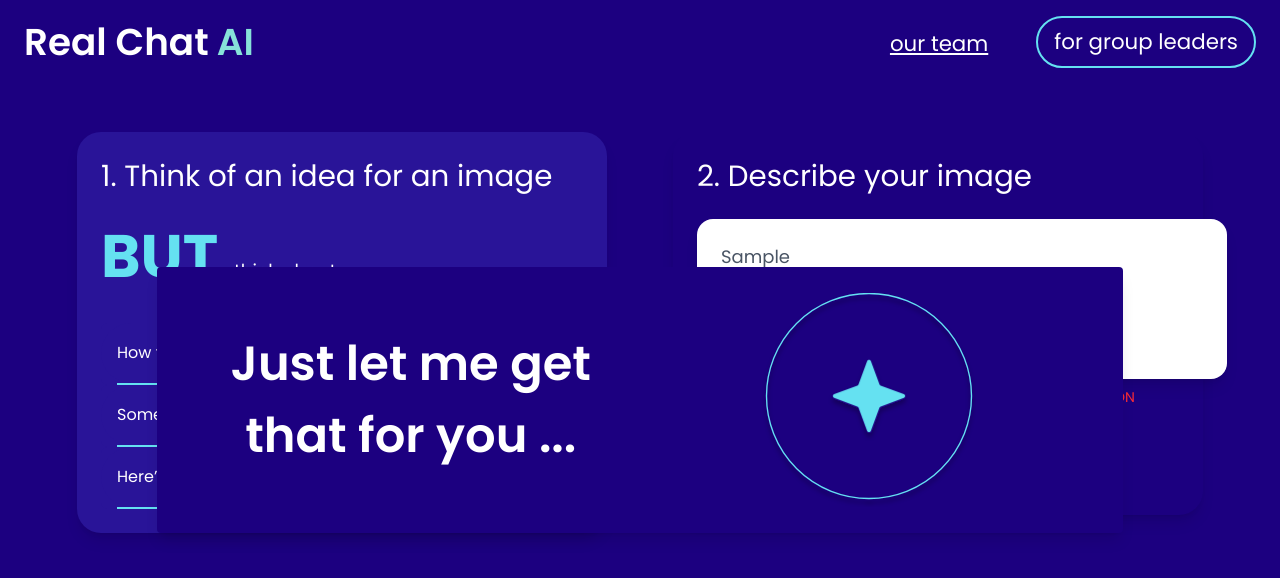
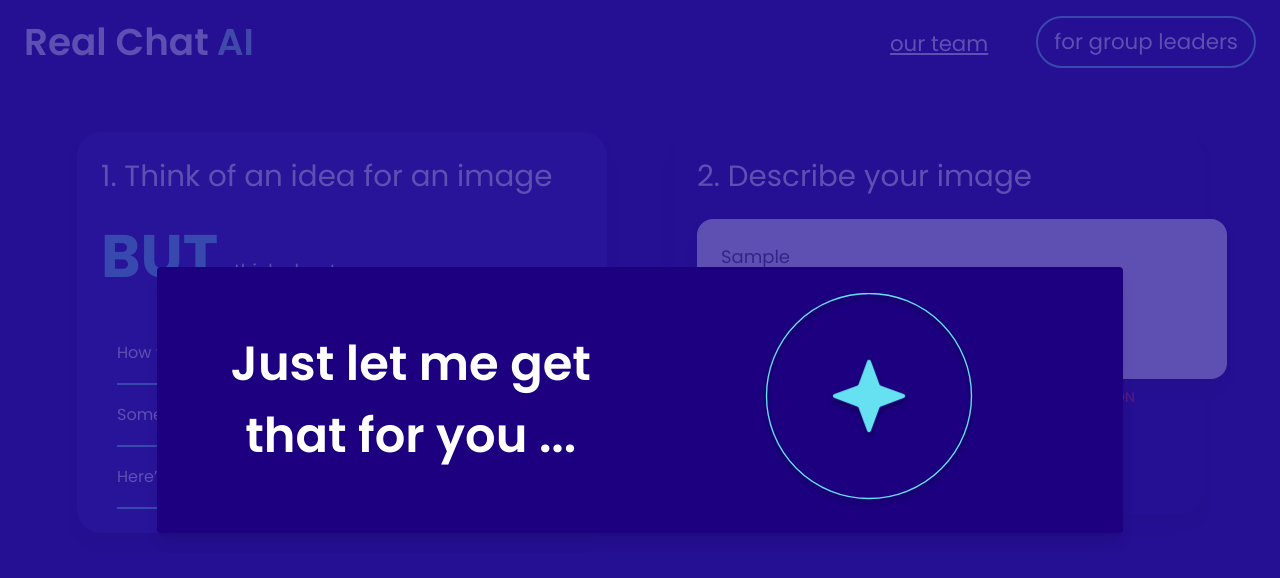
Before and after one commit to neontribe/think-ai, a Next.js app: page /process/query/image-generation in a window 1280 px wide. Both pictures are taken after typing "Sample" into the empty fields and a click on the button "Make Image". Shown: the top 578 px of the page. Built offline with nearby package versions, Linux system fonts and the light colour scheme; no server answers.

Commit message:
Fix style error and remuve duplicates

```diff
--- a/src/app/components/PromptInput.jsx
+++ b/src/app/components/PromptInput.jsx
@@ -3,7 +3,6 @@
 import { useState } from 'react';
 import RouteButton from './RouteButton';
 import {useGlobalState} from '@/app/contexts/GlobalStateProvider';
-import modal from "@/app/components/modal/Modal";
 
 export default function PromptInput({
   apiEndpoint,  // API route ('/api/summary', or 'api/image')
@@ -14,7 +13,6 @@ export default function PromptInput({
 }) {
   const { registerValue, modalVisible } = useGlobalState();
   const [prompt, setPrompt] = useState('');
-  const [promptSubmitted, setPromptSubmitted] = useState(false);
   const [errorMessage, setErrorMessage] = useState('');
 
   // Fixed models for text and image generation
--- a/src/app/components/modal/Modal.jsx
+++ b/src/app/components/modal/Modal.jsx
@@ -6,12 +6,11 @@ import {useGlobalState} from "@/app/contexts/GlobalStateProvider";
 import RouteButton from "@/app/components/RouteButton";
 
 const Modal = () => {
-  const {registerValue} = useGlobalState();
-  const {modalMessage} = useGlobalState();
+  const { registerValue, modalMessage } = useGlobalState();
 
   return modalMessage ?
     (<div className="fixed inset-0 flex items-center justify-center z-50">
-        <div className="absolute inset-0 bg-[#291 opacity-75"></div>
+        <div className="absolute inset-0 bg-[#291498] opacity-75"></div>
         <div className="relative bg-[#1C0080] rounded shadow-lg z-10 p-3 md:p-6 h-1/3 flex items-center">
           <TwoColLayout containerClass="flex-col-reverse" alignRows={true}>
             <div id="leftColumn" className="text-center">
@@ -35,7 +34,7 @@ const Modal = () => {
       </div>
     ) :
         (<div className="fixed inset-0 flex items-center justify-center z-50">
-            <div className="absolute inset-0 bg-[#291 opacity-75"></div>
+            <div className="absolute inset-0 bg-[#291498] opacity-75"></div>
             <div className="relative bg-[#1C0080] rounded shadow-lg z-10 p-3 md:p-6 h-1/3 flex items-center">
               <TwoColLayout containerClass="flex-col-reverse" alignRows={true}>
                 <div id="leftColumn" className="text-center">
```
